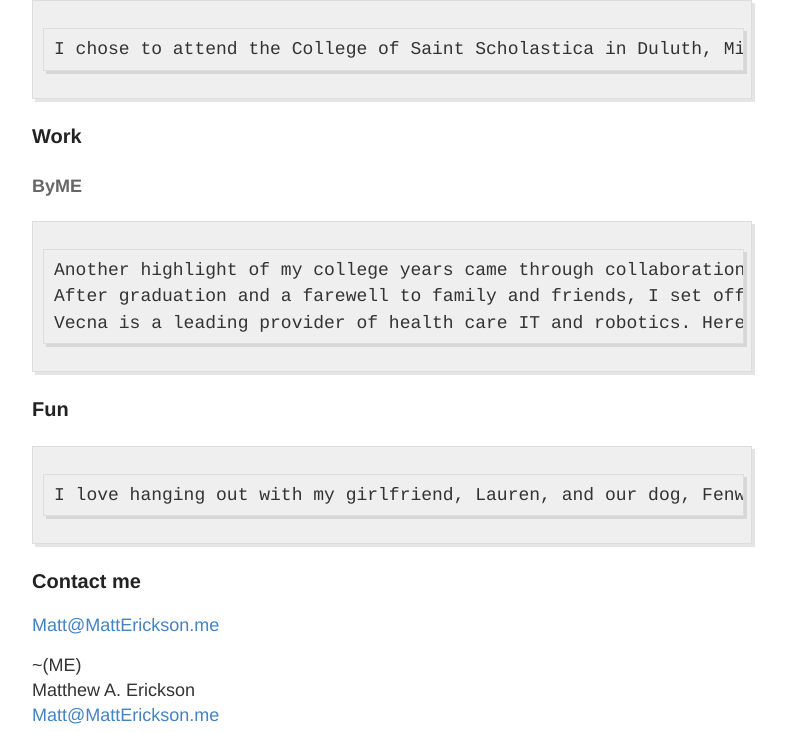
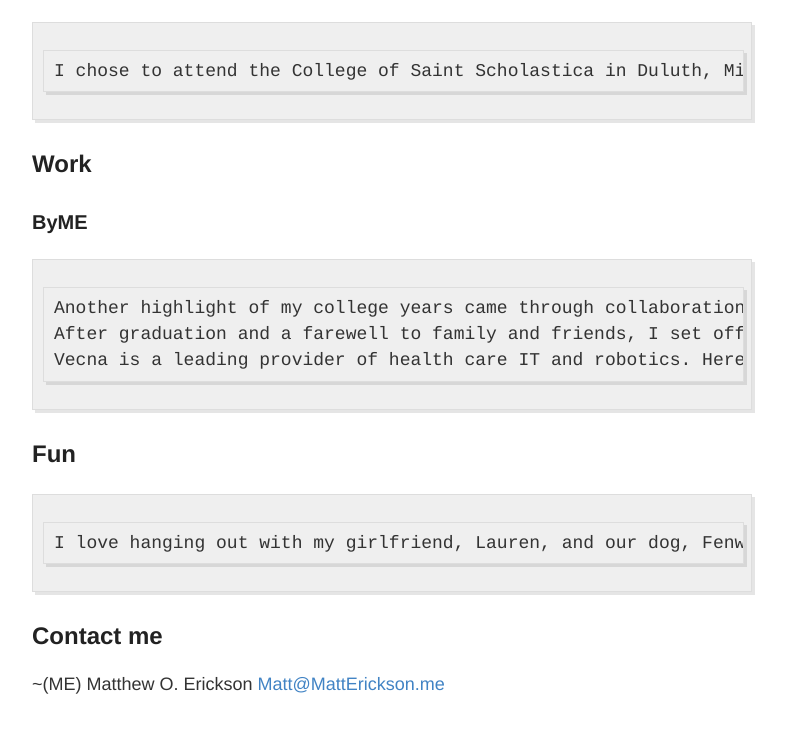
Before and after one commit to O-Mutt/old_matt_erickson_me, a Jekyll site: the page built from about.md, in a window 1280 px wide and 1400 px high, scrolled down 511 px. Shown: the top 732 px of the window, without its empty margins (248-1034 px from the left). Built offline with Jekyll 4.4.1, drawn with Linux system fonts in a browser that asks for light colours; nearby versions of some CDN libraries; grey boxes are pictures that could not be loaded.

Commit message:
Moving around some pieces on the about me page

```diff
--- a/about.md
+++ b/about.md
@@ -4,24 +4,24 @@ title: About (ME)
 permalink: /about/
 ---
 
-### Education
-#### Andover HS
+## Education
+### Andover HS
 I grew up in <a href="http://en.wikipedia.org/wiki/Andover,_Minnesota" rel="external">Andover, MN</a>. Attended Andover High School, played soccer, ran track.
-#### CSS (College of St Scholastica):
+### CSS (College of St Scholastica):
 	I chose to attend the College of Saint Scholastica in Duluth, Minnesota, based on a generous academic scholarship and an opportunity to play DIII soccer. After the first two days of practice and a morning 5K, I got confronted with a life-altering challenge. Both of my hip joints were literally being torn apart by bone that had built up at the top of my femurs, requiring immediate surgery to avoid further damage to my hips. Although this was difficult for me when, this circumstance set me up for a completely different and positive course around technology. After taking Network Security and Telecommunications, I got hooked. Computer Information Systems was what I was going to study. I followed this path with passion and got elected <a href="http://student.css.edu/cis/" rel="external">St. Scholastica Computer Club</a> president, growing active membership from 8 to 30-plus and establishing to new alliances with <a href="https://www.facebook.com/groups/175670680210/" rel="external">Vineyard College Gamers</a> and the University of Minnesota-Duluth Computer Club.
 
-### Work
-#### ByME
+## Work
+### ByME
 	Another highlight of my college years came through collaboration with my high school friend, Chad Olsen. We merged my technological savvy and his business idea to create a company based on a mobile application – thus, <a href="http://www.collegeby.me/" rel="external">ByME</a> was born. Over the span of three years, I gave a great deal of time and creative energy in leading a small team of programmers to design and construct this successful product.
-#### Boston
+### Boston
 	After graduation and a farewell to family and friends, I set off to Boston, Massachusetts, having accepted a job at a small mobile application development company. Although this position only lasted six months, due to the organization’s financial collapse, I learned a lot about programming and professionalism in the face of tough circumstances. From this job, I transitioned with relative ease to my current employer.
-#### Vecna Technologies
+### Vecna Technologies
 	Vecna is a leading provider of health care IT and robotics. Here, I am a Software Engineer, where every employee is held to the highest standards and definitive timelines. I appreciate that my knowledge is constantly growing and put to the test, as part of a team responsible for development of the insurance module of a Patient Self-Service Portal installed in medical centers across the United States. My solution-oriented style of leadership and humor in the face of difficulties can be enjoyed by my managers and peers, alike.
 
-### Fun
+## Fun
 	I love hanging out with my girlfriend, Lauren, and our dog, Fenway. We cook, play fantasy sports, go to ball games, dog parks, concerts and bowling allies and spend great times with friends. Occasionally, we get out of Boston to go camping along the shore or home to Minnesota.
 
-### Contact me
+## Contact me
+~(ME)
+Matthew O. Erickson
 [Matt@MattErickson.me](mailto:Matt@MattErickson.me)
-
-~(ME)<br /> Matthew A. Erickson<br /> <a href="mailto:Matt@MattErickson.me" target="_blank">Matt@MattErickson.me</a><br /> Cell: 480.788.8357<br /> <a href="http://matterickson.me/" target="_blank"><img style="margin-bottom: 0" src="https://raw.githubusercontent.com/Mutmatt/mutmatt.github.io/master/images/larger-me.png?w=750" data-recalc-dims="1" /></a>&nbsp;<span style="font-size:xx-large">&nbsp;</span><font size="6">|</font><span style="font-size:xx-large">&nbsp;</span><a href="http://github.com/Mutmatt" target="_blank"><img style="margin-bottom: 0" src="https://raw.githubusercontent.com/Mutmatt/mutmatt.github.io/master/images/github.png?w=750" data-recalc-dims="1" /></a><span style="font-size:xx-large">&nbsp;</span><font size="6">|&nbsp;</font><a href="http://www.linkedin.com/in/matthewerickson/" target="_blank"><img style="margin-bottom: 0" src="https://raw.githubusercontent.com/Mutmatt/mutmatt.github.io/master/images/linked-in.png?w=750" data-recalc-dims="1" /></a> <br />
```
